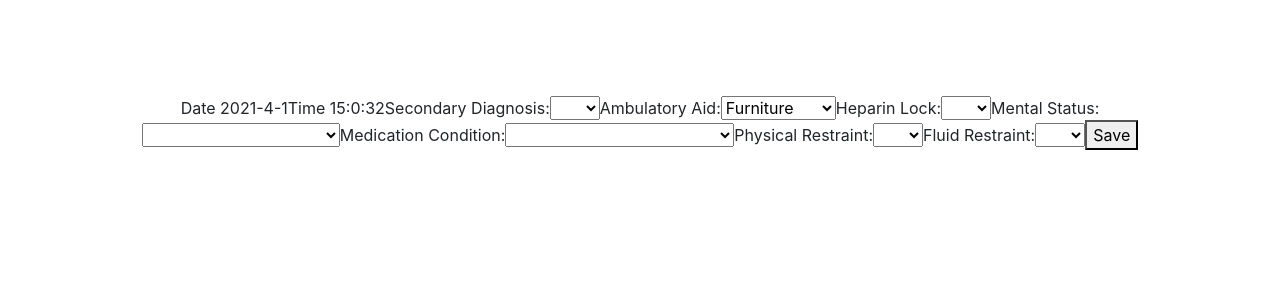
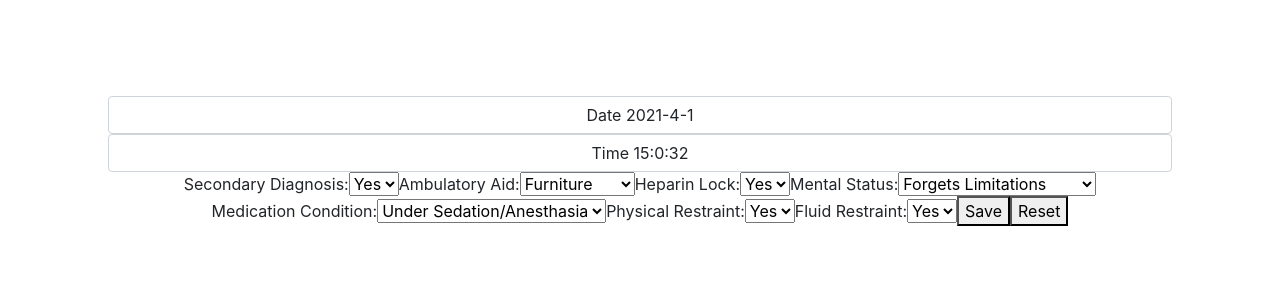
Before and after one commit to IBTechRaj/MernSampleTask, a React (Create React App) app in the folder client/: page / in a window 1280 px wide. Shown: the top 300 px of the page. Built offline with nearby package versions, Linux system fonts and the light colour scheme.

Commit message:
Task functionality complete

```diff
--- a/client/src/App.js
+++ b/client/src/App.js
@@ -17,6 +17,7 @@ const MentalStatus = ['Forgets Limitations', 'Oriented to Own Ability']
 const Medication = ['Under Sedation/Anesthasia', 'None']
 
 function App() {
+  // const textInput = useRef()
   const today = new Date()
   const entryTime =
     today.getHours() + ':' + today.getMinutes() + ':' + today.getSeconds()
@@ -48,26 +49,51 @@ function App() {
       physicalRestraint: physicalRestraint,
       fluidRestraint: fluidRestraint
     })
+
       .then(() => {
-        setPatientDetails([
-          ...patientDetails,
-          {
-            formDate: entryDate,
-            formTime: entryTime,
-            secDiag: secDiag,
-            ambuAid: ambuAid,
-            heparinLock: heparinLock,
-            mentalStatus: mentalStatus,
-            medicatnCondition: medicatnCondition,
-            physicalRestraint: physicalRestraint,
-            fluidRestraint: fluidRestraint
-          }
-        ])
+        getEmployees()
       })
+      // .then(() => {
+      //   setPatientDetails([
+      //     ...patientDetails,
+      //     {
+      //       formDate: entryDate,
+      //       formTime: entryTime,
+      //       secDiag: secDiag,
+      //       ambuAid: ambuAid,
+      //       heparinLock: heparinLock,
+      //       mentalStatus: mentalStatus,
+      //       medicatnCondition: medicatnCondition,
+      //       physicalRestraint: physicalRestraint,
+      //       fluidRestraint: fluidRestraint
+      //     }
+      //   ])
+      // })
       .catch(err => {
         console.log(err)
         console.log('Error in Create Details!')
       })
+  }
+
+  const getEmployees = () => {
+    Axios.get('http://localhost:8082/api/patients').then(response => {
+      setPatientDetails(response.data)
+    })
+  }
+
+  // const clearPatient = () => {
+  //   textInput.current.value = ''
+  // }
+  const clearPatient = () => {
+    // setFormDate('')
+    // setFormTime('')
+    setSecDiag('')
+    setAmbuAid('')
+    setHeparinLock('')
+    setMentalStatus('')
+    setMedicatnCondition('')
+    setPhysicalRestraint('')
+    setFluidRestraint('')
   }
   // const clearPatient = () => {}
   // const getPatientDetails = () => {
@@ -79,19 +105,22 @@ function App() {
   return (
     <div className='App'>
       <div className='row row-col-12 p-5 m-5'>
+        {/* <form id='patient-form' onSubmit={addPatient}> */}
         <div className='information'>
-          <label>Date {entryDate}</label>
-
-          <label>Time {entryTime}</label>
-
+          <div className='form-control'>
+            <label>Date {entryDate}</label>
+          </div>
+          <div className='form-control'>
+            <label>Time {entryTime}</label>
+          </div>
           <label>Secondary Diagnosis:</label>
           <select
             type='string'
+            // ref={textInput}
             onChange={event => {
               setSecDiag(event.target.value)
             }}
           >
-            <option></option>
             {YesNo.map(yesno => (
               <option key={yesno} value={yesno}>
                 {yesno}
@@ -101,6 +130,7 @@ function App() {
           <label>Ambulatory Aid:</label>
           <select
             type='string'
+            // ref={textInput}
             onChange={event => {
               setAmbuAid(event.target.value)
             }}
@@ -114,11 +144,11 @@ function App() {
           <label>Heparin Lock:</label>
           <select
             type='string'
+            // ref={textInput}
             onChange={event => {
               setHeparinLock(event.target.value)
             }}
           >
-            <option></option>
             {YesNo.map(yesno => (
               <option key={yesno} value={yesno}>
                 {yesno}
@@ -129,11 +159,11 @@ function App() {
           <label>Mental Status:</label>
           <select
             type='string'
+            // ref={textInput}
             onChange={event => {
               setMentalStatus(event.target.value)
             }}
           >
-            <option></option>
             {MentalStatus.map(ment => (
               <option key={ment} value={ment}>
                 {ment}
@@ -143,11 +173,11 @@ function App() {
           <label>Medication Condition:</label>
           <select
             type='string'
+            // ref={textInput}
             onChange={event => {
               setMedicatnCondition(event.target.value)
             }}
           >
-            <option></option>
             {Medication.map(medic => (
               <option key={medic} value={medic}>
                 {medic}
@@ -157,31 +187,26 @@ function App() {
           <label>Physical Restraint:</label>
           <select
             type='string'
+            // ref={textInput}
             onChange={event => {
               setPhysicalRestraint(event.target.value)
             }}
           >
-            <option></option>
             {YesNo.map(yesno => (
               <option key={yesno} value={yesno}>
                 {yesno}
               </option>
             ))}
           </select>
-          {/* <input
-          type='number'
-          onChange={event => {
-            setPhysicalRestraint(event.target.value)
-          }}
-        /> */}
+
           <label>Fluid Restraint:</label>
           <select
             type='string'
+            // ref={textInput}
             onChange={event => {
               setFluidRestraint(event.target.value)
             }}
           >
-            <option></option>
             {YesNo.map(yesno => (
               <option key={yesno} value={yesno}>
                 {yesno}
@@ -189,25 +214,31 @@ function App() {
             ))}
           </select>
           <button onClick={addPatient}>Save</button>
+          {/* <button type='submit'>Save</button> */}
+          <button onClick={clearPatient}>Reset</button>
         </div>
+        {/* </form> */}
       </div>
       <div className='patients'>
         {/* <button onClick={clearPatient}>Reset</button> */}
 
-        {/* {patientDetails.map((val, key) => {
+        {patientDetails.map((val, key) => {
           return (
             <div className='employee'>
               <div>
-                <h3>Name: {val.name}</h3>
-                <h3>Age: {val.age}</h3>
-                <h3>Country: {val.country}</h3>
-                <h3>Position: {val.position}</h3>
-                <h3>Wage: {val.wage}</h3>
+                <h3>formDate: {val.entryDate}</h3>
+                <h3>formTime: {val.entryTime}</h3>
+                <h3>secDiag: {val.secDiag}</h3>
+                <h3>ambuAid: {val.ambuAid}</h3>
+                <h3>heparinLock: {val.heparinLock}</h3>
+                <h3>mentalStatus: {val.mentalStatus}</h3>
+                <h3>medicatnCondition: {val.medicatnCondition}</h3>
+                <h3>physicalRestraint: {val.physicalRestraint}</h3>
+                <h3>fluidRestraint: {val.fluidRestraint}</h3>
               </div>
-
             </div>
           )
-        })} */}
+        })}
       </div>
     </div>
   )
```
Also changed, not shown: 2 other files (tests, documents, lock files or other folders).
